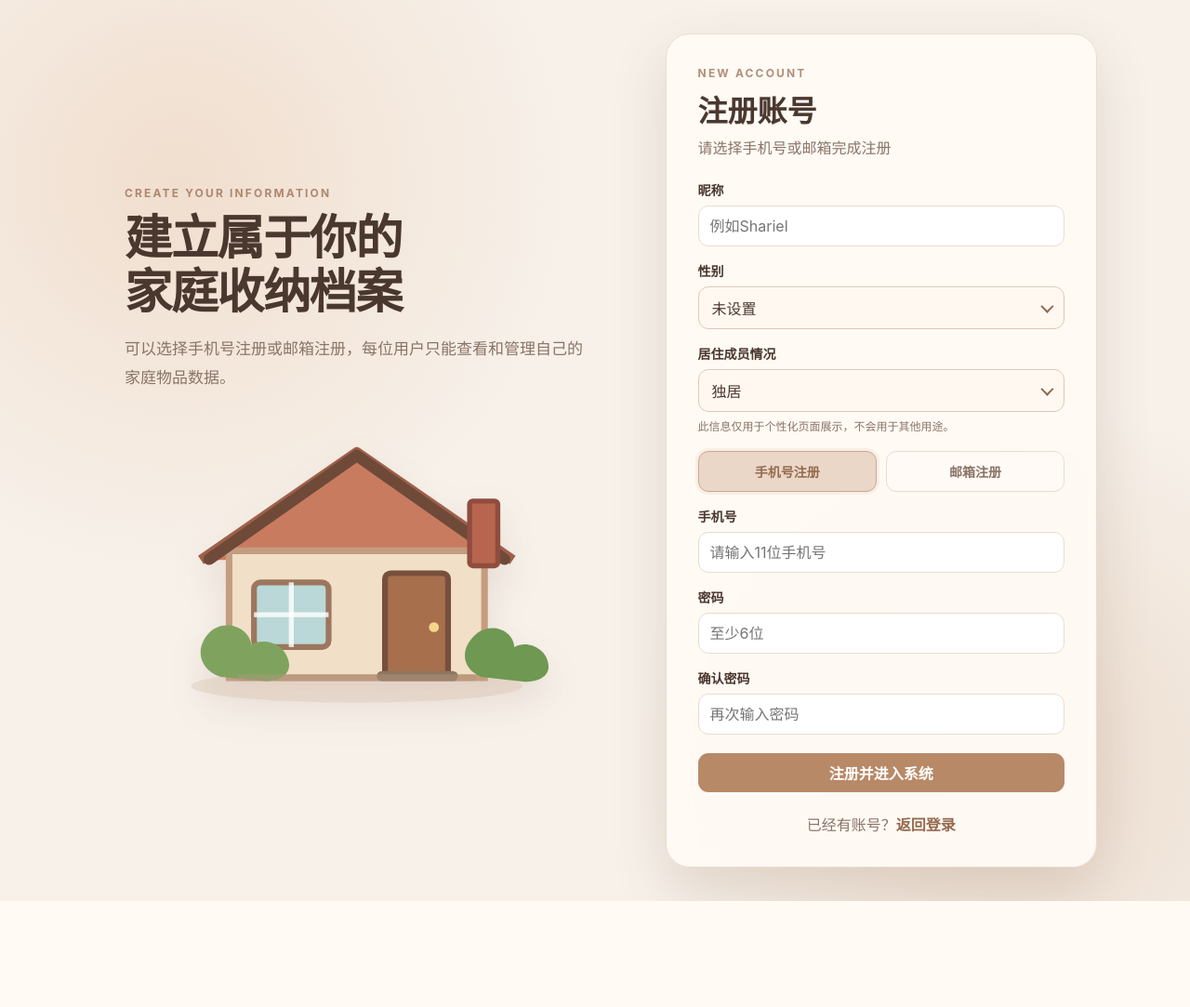
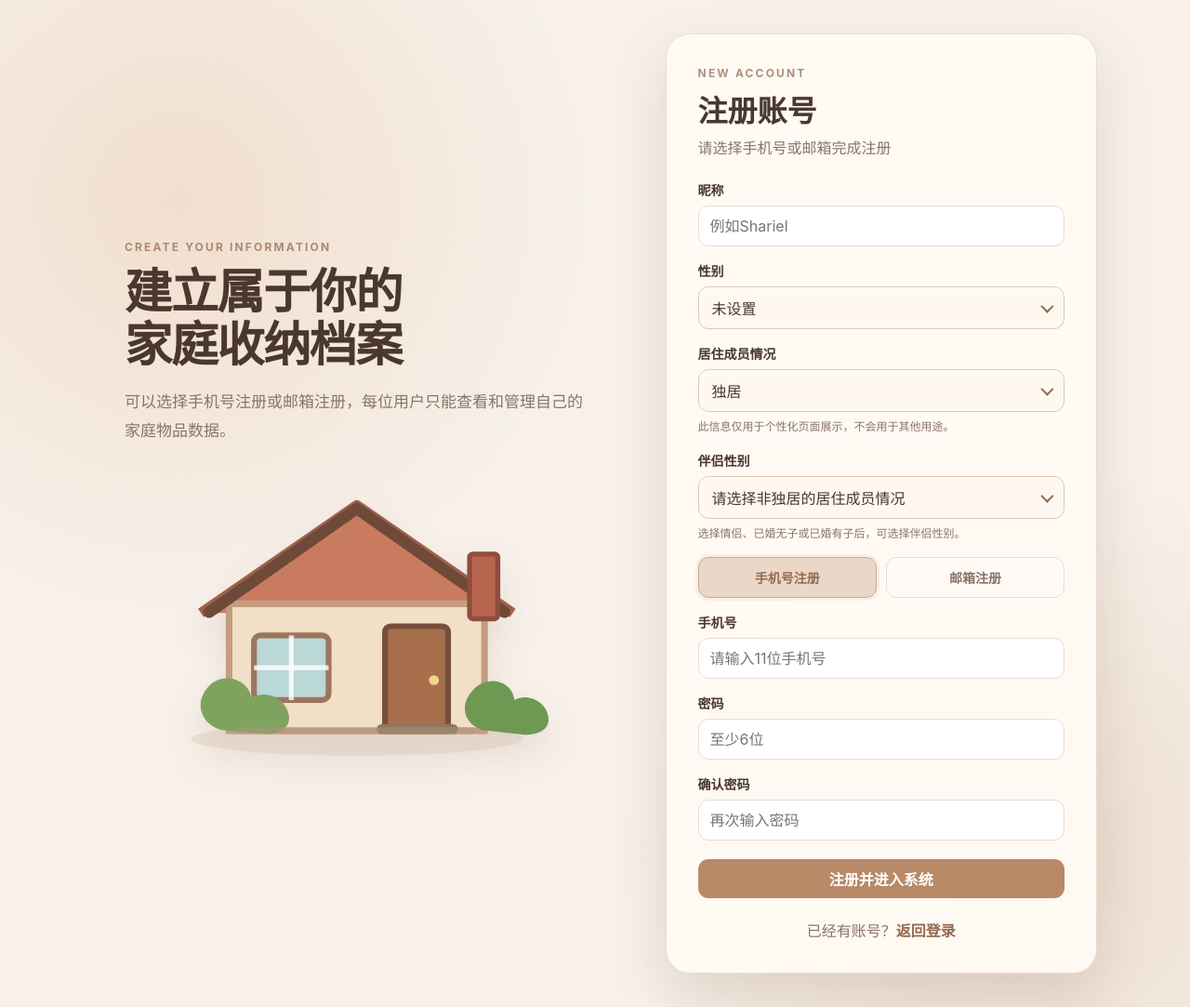
Before and after one commit to fanyifei217-cloud/Shariel_Final_Assignment, a Flask app: page /register in a window 1280 px wide. Shown: the whole page at 93% size. Before the commit the page ends 969 px from the top, so only its background shows below. Run offline with Flask 3, Linux system fonts and the light colour scheme.

Commit message:
Add files via upload

```diff
--- a/templates/register.html
+++ b/templates/register.html
@@ -71,6 +71,16 @@
                 <small class="privacy-note">此信息仅用于个性化页面展示，不会用于其他用途。</small>
             </label>
 
+            <label id="partner-gender-field">
+                <span>伴侣性别</span>
+                <select name="partner_gender" id="partner-gender">
+                    <option value="未设置">请选择非独居的居住成员情况</option>
+                    <option value="男">男</option>
+                    <option value="女">女</option>
+                </select>
+                <small class="privacy-note" id="partner-gender-note">选择情侣、已婚无子或已婚有子后，可选择伴侣性别。</small>
+            </label>
+
             <label id="children-count-field" class="hidden-field">
                 <span>儿童数量</span>
                 <input type="number" name="children_count" id="children-count" min="1" value="1" placeholder="请输入儿童数量">
@@ -141,10 +151,25 @@ function updateRegisterType() {
 typeRadios.forEach(radio => radio.addEventListener("change", updateRegisterType));
 
 const householdType = document.getElementById("household-type");
+const partnerGenderField = document.getElementById("partner-gender-field");
+const partnerGender = document.getElementById("partner-gender");
+const partnerGenderNote = document.getElementById("partner-gender-note");
 const childrenField = document.getElementById("children-count-field");
 const childrenInput = document.getElementById("children-count");
 
 function updateChildrenField() {
+    const hasPartner = householdType.value !== "独居";
+    partnerGender.required = hasPartner;
+    partnerGender.disabled = !hasPartner;
+    partnerGenderNote.textContent = hasPartner
+        ? "请选择伴侣性别。"
+        : "选择情侣、已婚无子或已婚有子后，可选择伴侣性别。";
+    if (!hasPartner) {
+        partnerGender.value = "未设置";
+    } else if (partnerGender.value === "未设置") {
+        partnerGender.value = "男";
+    }
+
     const hasChildren = householdType.value === "已婚有子（三人及以上）";
     childrenField.classList.toggle("hidden-field", !hasChildren);
     childrenInput.required = hasChildren;
```
